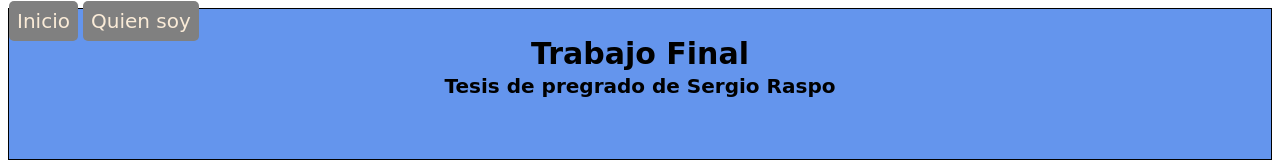
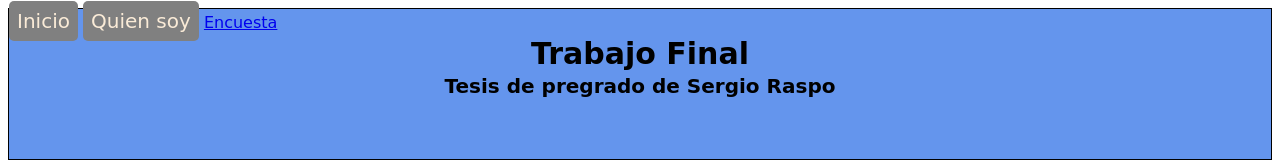
Before and after one commit to sergioraspo/webencuesta, a plain HTML site: page fundamento.html in a window 1280 px wide. Shown: the top 160 px of the page. Drawn offline with Linux system fonts and the light colour scheme; a web font is replaced by a local one.

Commit message:
otro mas2

```diff
--- a/fundamento.html
+++ b/fundamento.html
@@ -14,6 +14,7 @@
         <nav>
             <a href="index.html" class="nav-ref">Inicio</a>
             <a href="quiensoy.html" class="nav-ref">Quien soy</a>
+            <a href="https://docs.google.com/forms/d/1Uvug3itUanedIDeXkgW0gJ-OCCRtuPbp8YuVu2jm6y0/edit">Encuesta</a>
         </nav>
         <h1>Trabajo Final</h1>
         <h2>Tesis de pregrado de Sergio Raspo</h2>
```
Also changed, not shown: index.html (+1 -0 lines), quiensoy.html (+1 -0 lines).
